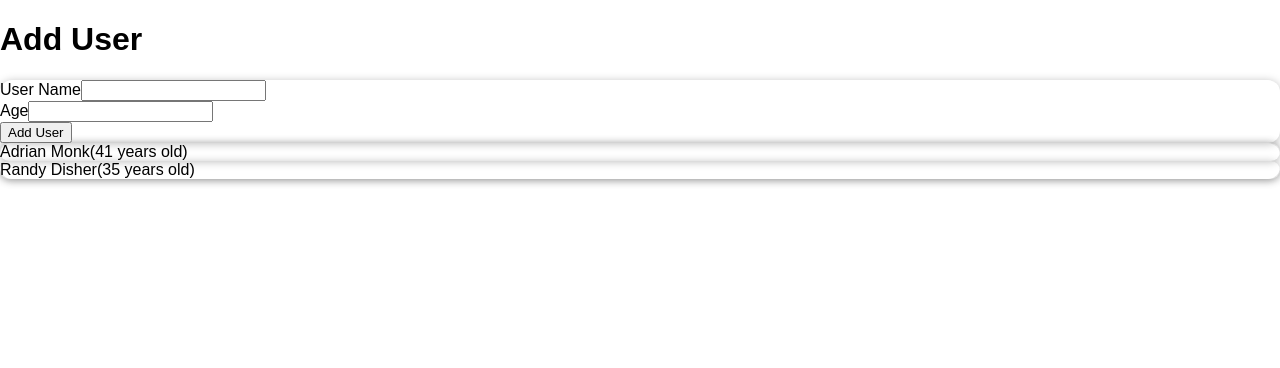
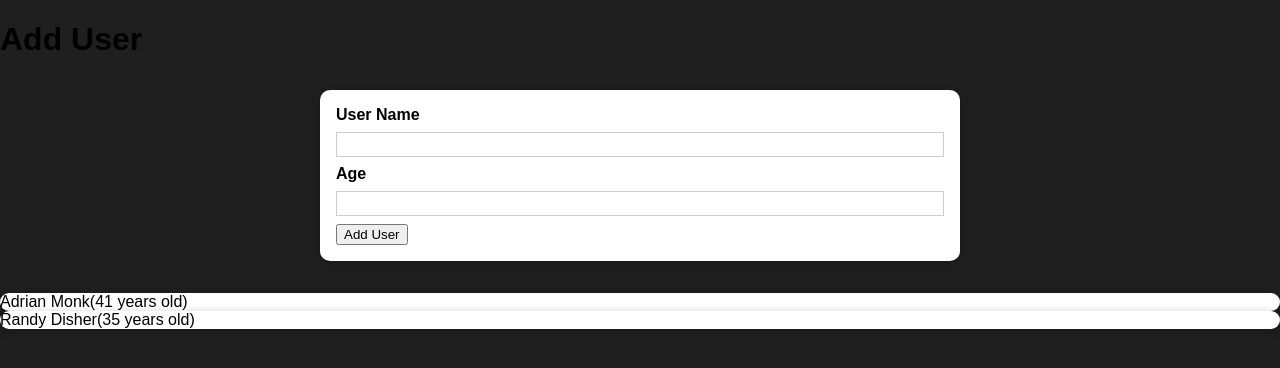
Before and after one commit to AshKatLuck/react-practice-user-age-form-project, a React (Create React App) app: page / in a window 1280 px wide. Shown: the top 368 px of the page. Built offline with nearby package versions, Linux system fonts and the light colour scheme.

Commit message:
styling works. Also new user form is just one file now

```diff
--- a/src/App.js
+++ b/src/App.js
@@ -1,7 +1,6 @@
 import React, { useState } from "react";
-import Card from "./UI/Card";
-import NewUser from "./components/NewUser";
 import UserData from "./components/UserData";
+import NewUserForm from "./components/NewUserForm";
 
 function App() {
   const dummyUserData = [
@@ -27,19 +26,9 @@ function App() {
 
   return (
     <div>
-      <div>
-        <h1>Add User</h1>
-      </div>
-      <Card>
-        <div>
-          <NewUser addUserData={addUserDataHandler} />
-        </div>
-      </Card>
-      <Card>
-        <div>
-          <UserData userData={userData} />
-        </div>
-      </Card>
+      <h1>Add User</h1>
+      <NewUserForm addUserData={addUserDataHandler} />
+      <UserData userData={userData} />
     </div>
   );
 }
--- a/src/UI/Card.css
+++ /dev/null
@@ -1,4 +0,0 @@
-.card{
-    border-radius: 12px;
-    box-shadow: 0 1px 8px rgba(0,0,0,0.25);
-}
--- a/src/UI/Card.js
+++ b/src/UI/Card.js
@@ -1,10 +1,11 @@
 import React from "react";
-import "./Card.css";
+import classes from "./Card.module.css";
 
 const Card = (props) => {
-  const classes = "card " + props.className;
+  const classesToAdd = classes.card + " " + props.className;
+  // const classesToAdd = classes.card;
 
-  return <div className={classes}>{props.children}</div>;
+  return <div className={classesToAdd}>{props.children}</div>;
 };
 
 export default Card;
--- /dev/null
+++ b/src/UI/Card.module.css
@@ -0,0 +1,6 @@
+.card {
+  background: white;
+  box-shadow: 0 2px 8px rgba(0, 0, 0, 0.26);
+  border-radius: 10px;
+
+}
--- a/src/components/NewUser.js
+++ /dev/null
@@ -1,20 +0,0 @@
-import React from "react";
-import "./NewUser.css";
-import NewUserForm from "./NewUserForm";
-
-const NewUser = (props) => {
-  const saveNewUserHandler = (enteredUserData) => {
-    const userData = {
-      ...enteredUserData,
-      id: (Math.random() * 1000).toString(),
-    };
-    props.addUserData(userData);
-  };
-  return (
-    <div>
-      <NewUserForm onSaveNewUser={saveNewUserHandler}></NewUserForm>
-    </div>
-  );
-};
-
-export default NewUser;
--- a/src/components/NewUserForm.js
+++ b/src/components/NewUserForm.js
@@ -1,9 +1,12 @@
 import React, { useState } from "react";
-import "./NewUserForm.css";
+import classes from "./NewUserForm.module.css";
+import Card from "../UI/Card";
 
 const NewUserForm = (props) => {
   const [enteredUserName, setEnteredUserName] = useState("");
   const [enteredAge, setEnteredAge] = useState("");
+  const [isUserNameValid, setIsUserNameValid] = useState(true);
+  const [isAgeValid, setIsAgeValid] = useState(true);
   const userNameChangeHandler = (event) => {
     setEnteredUserName(event.target.value);
   };
@@ -12,38 +15,47 @@ const NewUserForm = (props) => {
   };
   const submitHandler = (event) => {
     event.preventDefault();
+    if (enteredUserName.trim().length === 0) {
+      setIsUserNameValid(false);
+    }
+    if (Number(enteredAge) <= 0) {
+      setIsAgeValid(false);
+    }
+    if (!isUserNameValid) {
+      alert("Enter user name");
+    } else if (!isAgeValid) {
+      alert("enter positive age");
+    } else {
       const userData = {
         name: enteredUserName,
         age: enteredAge,
+        id: (Math.random() * 1000).toString(),
       };
-    props.onSaveNewUser(userData);
+      props.addUserData(userData);
       setEnteredUserName("");
       setEnteredAge("");
+    }
   };
   return (
-    <div>
+    <Card className={classes.input}>
       <form onSubmit={submitHandler}>
-        <div>
         <label>User Name</label>
         <input
           type="text"
           onChange={userNameChangeHandler}
           value={enteredUserName}
         ></input>
-        </div>
-        <div>
         <label>Age</label>
         <input
           type="text"
           onChange={ageChangeHandler}
           value={enteredAge}
         ></input>
-        </div>
         <div>
           <button type="submit">Add User</button>
         </div>
       </form>
-    </div>
+    </Card>
   );
 };
 
--- /dev/null
+++ b/src/components/NewUserForm.module.css
@@ -0,0 +1,26 @@
+.input {
+  margin: 2rem auto;
+  padding: 1rem;
+  width: 90%;
+  max-width: 40rem;
+}
+
+.input label {
+  display: block;
+  font-weight: bold;
+  margin-bottom: 0.5rem;
+}
+
+.input input {
+  font: inherit;
+  display: block;
+  width: 100%;
+  border: 1px solid #ccc;
+  padding: 0.15rem;
+  margin-bottom: 0.5rem;
+}
+
+.input input:focus {
+  outline: none;
+  border-color: #4f005f;
+}
--- a/src/index.css
+++ b/src/index.css
@@ -4,6 +4,7 @@
 
 html {
   font-family: sans-serif;
+  background: #1f1f1f;
 }
 
 body {
```
Also changed, not shown: src/components/NewUser.css (deleted), src/components/NewUserForm.css (deleted). Lines whose indentation alone changed are shown as unchanged.
